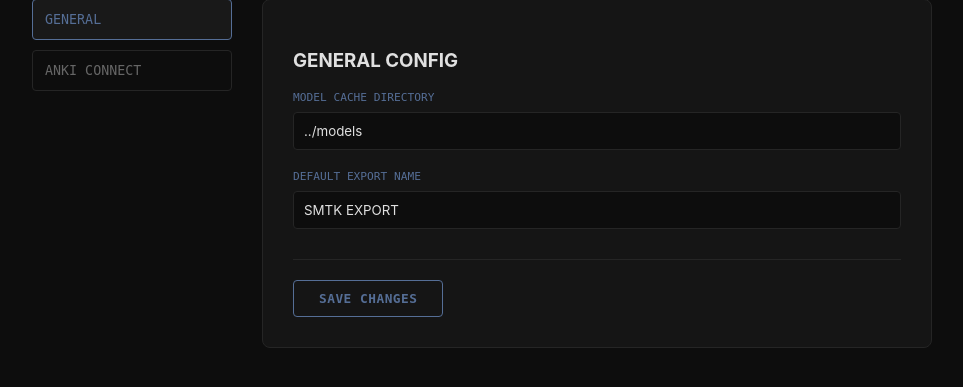
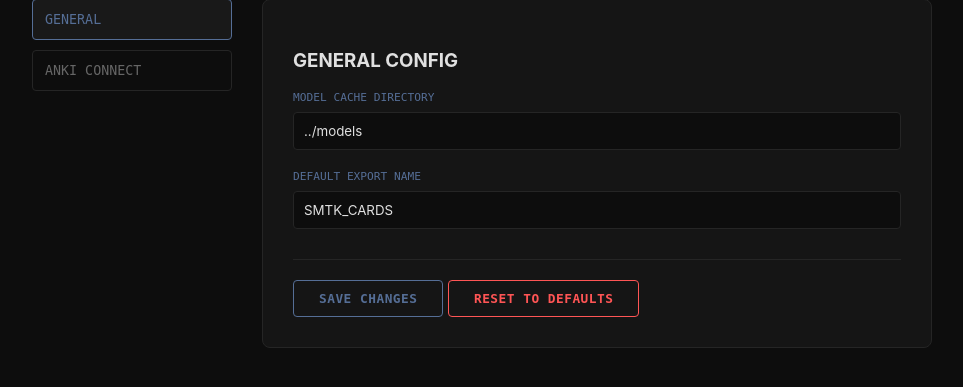
Before and after one commit to LoganFani/SMTK, a FastAPI app: page /settings in a window 1280 px wide. Shown: the part 199-586 px from the top of the page, without its empty margins (158-1121 px from the left). Run offline with FastAPI, Linux system fonts and the light colour scheme.

Commit message:
small tweaks

```diff
--- a/settings.json
+++ b/settings.json
@@ -1,7 +1,7 @@
 {
     "model_dir": "../models",
-    "default_name": "SMTK EXPORT",
-    "anki_url": "127.0.0.1:8765",
-    "anki_deck": "SMTK MINING",
+    "default_name": "SMTK_CARDS",
+    "anki_url": "http://localhost:8765",
+    "anki_deck": "SMTK_DEFAULT",
     "anki_key": ""
 }
--- a/src/app.py
+++ b/src/app.py
@@ -377,6 +377,21 @@ async def save_settings(settings: dict):
         json.dump(settings, f, indent=4)
     return {"status": "success"}
 
+@app.post("/api/settings/reset")
+async def reset_settings():
+    try:
+        # Assuming your settings_manager has a method to restore defaults
+        # Example logic:
+        # default_config = {"model_dir": "../models", "anki_url": "http://localhost:8765", ...}
+        # settings_manager.save(default_config)
+
+        with open(SETTINGS_FILE, "w") as f:
+            json.dump(get_default_settings(), f, indent=4)
+        return {"status": "success"}
+    except Exception as e:
+        raise HTTPException(status_code=500, detail=str(e))
+
+
 # Add this route to serve the page
 @app.get("/settings")
 async def settings_page():
--- a/src/settings.py
+++ b/src/settings.py
@@ -1,8 +1,10 @@
 def get_default_settings():
     return {
         "model_dir": "../models",
-        "default_name": "Mined_Cards",
+        "default_name": "SMTK_CARDS",
         "anki_url": "http://localhost:8765",
-        "anki_deck": "SMTK_Mining",
+        "anki_deck": "SMTK_DEFAULT",
         "anki_key": ""
     }
+
+#TODO MAKE SENTENCE MANAGER
--- a/static/push_confirmation.js
+++ b/static/push_confirmation.js
@@ -6,7 +6,7 @@ async function init() {
     const data = sessionStorage.getItem('pending_cards');
     if (!data) { window.location.href = '/'; return; }
     pendingCards = JSON.parse(data);
-    document.getElementById('card_count').innerText = `READY_TO_PUSH: ${pendingCards.length} CARDS`;
+    document.getElementById('card_count').innerText = `READY TO PUSH: ${pendingCards.length} CARDS`;
 
     // 2. Load settings to get Anki URL
     const settingsResp = await fetch('/api/settings');
--- a/static/settings.js
+++ b/static/settings.js
@@ -69,4 +69,28 @@ async function testAnkiConnection() {
     }
 }
 
+async function resetDefaults() {
+    if (!confirm("Are you sure you want to revert all settings to factory defaults?")) {
+        return;
+    }
+
+    try {
+        const response = await fetch('/api/settings/reset', {
+            method: 'POST'
+        });
+
+        if (response.ok) {
+            alert("SETTINGS RESTORED TO DEFAULT");
+            // Reload the fields with the new (default) data
+            await loadSettings();
+            // Clear any old connection status messages
+            document.getElementById('connection_status').innerText = "";
+        } else {
+            alert("FAILED_TO_RESET_SETTINGS");
+        }
+    } catch (e) {
+        console.error("Reset Error:", e);
+    }
+}
+
 document.addEventListener('DOMContentLoaded', loadSettings);
--- a/templates/settings.html
+++ b/templates/settings.html
@@ -66,6 +66,7 @@
 
                 <div style="margin-top: 30px; border-top: 1px solid var(--border-color); padding-top: 20px;">
                     <button class="btn" onclick="saveSettings()">SAVE CHANGES</button>
+                    <button class="btn btn-outline" style="border-color: #ff5555; color: #ff5555;" onclick="resetDefaults()">RESET TO DEFAULTS</button>
                 </div>
             </div>
         </div>
```
Also changed, not shown: decks.db.
